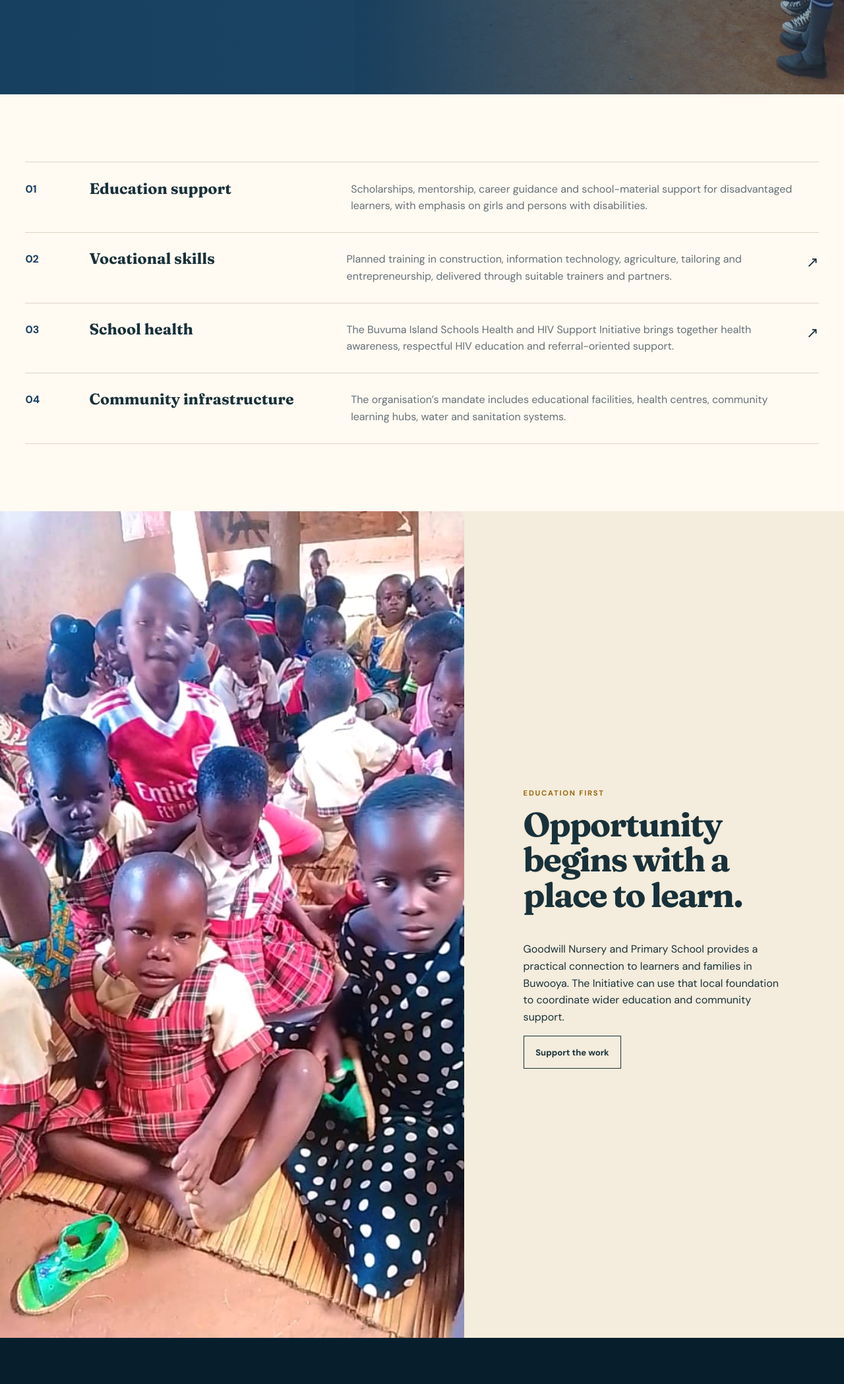
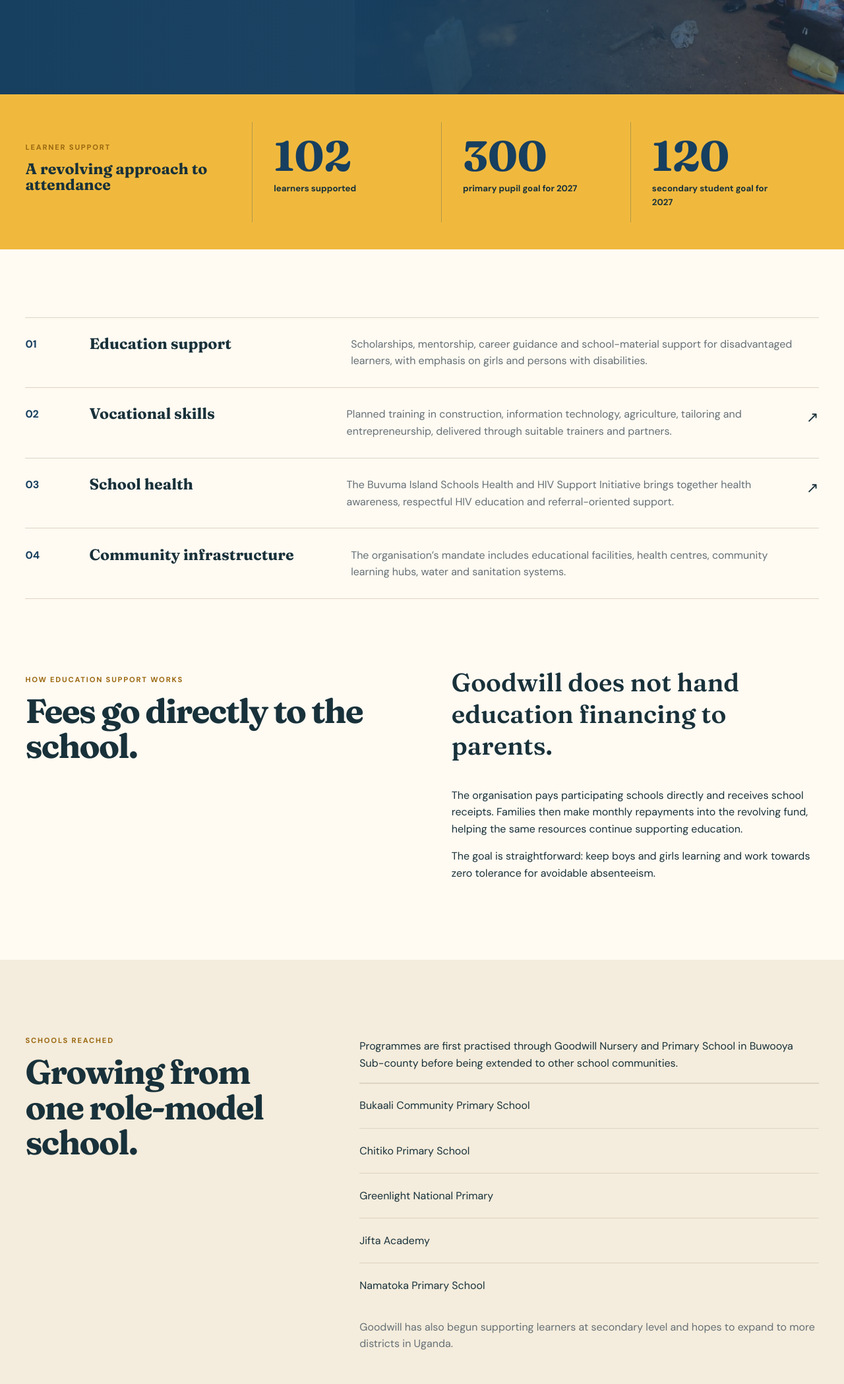
Before and after one commit to zorah11/goodwill-educational-initiative, a plain HTML site: page pages/education.html in a window 1280 px wide. Shown: the part 658-2756 px from the top of the page at 66% size. Drawn offline with Linux system fonts and the light colour scheme.

Commit message:
Add verified learner reach and revolving fund model

```diff
--- a/css/styles.css
+++ b/css/styles.css
@@ -220,6 +220,36 @@
 }
 .programme-list {
   border-top: 1px solid var(--line);
+}
+.impact-band {
+  background: var(--gold);
+  padding: 2.6rem 0;
+}
+.impact-grid {
+  display: grid;
+  grid-template-columns: 1.2fr repeat(3, 1fr);
+  gap: 1px;
+  align-items: stretch;
+}
+.impact-grid > * {
+  padding: 1.2rem 2rem;
+  border-left: 1px solid rgba(23, 63, 95, 0.28);
+}
+.impact-grid > :first-child {
+  border-left: 0;
+  padding-left: 0;
+}
+.impact-number {
+  display: block;
+  font: 700 clamp(2.5rem, 5vw, 5rem) / 1 var(--serif);
+  color: var(--navy);
+}
+.impact-label {
+  display: block;
+  max-width: 180px;
+  margin-top: 0.45rem;
+  font-size: 0.83rem;
+  font-weight: 700;
 }
 .programme-row {
   display: grid;
@@ -539,6 +569,14 @@
   .programme-row {
     grid-template-columns: 42px 1fr;
   }
+  .impact-grid {
+    grid-template-columns: 1fr 1fr;
+  }
+  .impact-grid > * {
+    padding: 1rem;
+    border-left: 0;
+    border-top: 1px solid rgba(23, 63, 95, 0.25);
+  }
   .programme-row p,
   .programme-row .arrow {
     grid-column: 2;
--- a/pages/education.html
+++ b/pages/education.html
@@ -34,7 +34,7 @@
       <section
         class="page-hero"
         style="
-          --page-image: url(&quot;../images/community/learners-assembly.jpeg&quot;);
+          --page-image: url(&quot;../images/community/school-community.jpeg&quot;);
         "
       >
         <div class="wrap">
@@ -44,6 +44,26 @@
             Goodwill’s programme areas connect learning, wellbeing, practical
             skills and household resilience.
           </p>
+        </div>
+      </section>
+      <section class="impact-band" aria-label="Programme reach and goals">
+        <div class="wrap impact-grid">
+          <div>
+            <p class="eyebrow">Learner support</p>
+            <h3 style="margin-bottom: 0">A revolving approach to attendance</h3>
+          </div>
+          <div>
+            <span class="impact-number">102</span
+            ><span class="impact-label">learners supported</span>
+          </div>
+          <div>
+            <span class="impact-number">300</span
+            ><span class="impact-label">primary pupil goal for 2027</span>
+          </div>
+          <div>
+            <span class="impact-number">120</span
+            ><span class="impact-label">secondary student goal for 2027</span>
+          </div>
         </div>
       </section>
       <section class="section">
@@ -87,6 +107,55 @@
           </article>
         </div>
       </section>
+      <section class="section" style="padding-top: 0">
+        <div class="wrap grid-2">
+          <div>
+            <p class="eyebrow">How education support works</p>
+            <h2>Fees go directly to the school.</h2>
+          </div>
+          <div>
+            <p class="lead">
+              Goodwill does not hand education financing to parents.
+            </p>
+            <p>
+              The organisation pays participating schools directly and receives
+              school receipts. Families then make monthly repayments into the
+              revolving fund, helping the same resources continue supporting
+              education.
+            </p>
+            <p>
+              The goal is straightforward: keep boys and girls learning and work
+              towards zero tolerance for avoidable absenteeism.
+            </p>
+          </div>
+        </div>
+      </section>
+      <section class="section feature">
+        <div class="wrap intro">
+          <div>
+            <p class="eyebrow">Schools reached</p>
+            <h2>Growing from one role-model school.</h2>
+          </div>
+          <div>
+            <p>
+              Programmes are first practised through Goodwill Nursery and
+              Primary School in Buwooya Sub-county before being extended to
+              other school communities.
+            </p>
+            <div class="programme-list">
+              <div class="value">Bukaali Community Primary School</div>
+              <div class="value">Chitiko Primary School</div>
+              <div class="value">Greenlight National Primary</div>
+              <div class="value">Jifta Academy</div>
+              <div class="value">Namatoka Primary School</div>
+            </div>
+            <p class="muted">
+              Goodwill has also begun supporting learners at secondary level and
+              hopes to expand to more districts in Uganda.
+            </p>
+          </div>
+        </div>
+      </section>
       <section class="feature">
         <div class="feature-grid">
           <div class="feature-photo">
```
Also changed, not shown: index.html (+25 -3 lines), pages/about.html (+3 -1 lines), pages/fund.html (+24 -22 lines), pages/partnerships.html (+20 -0 lines).
